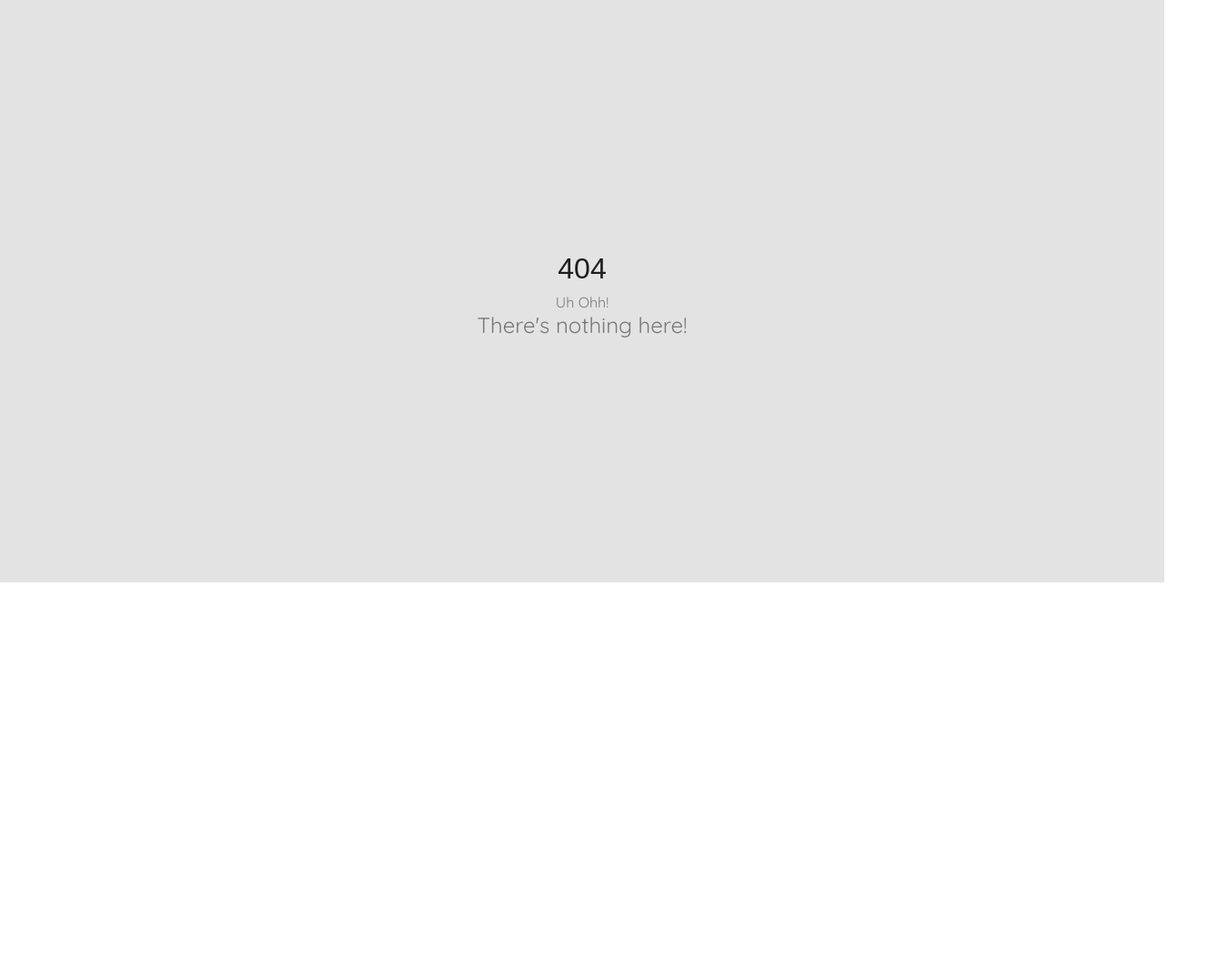
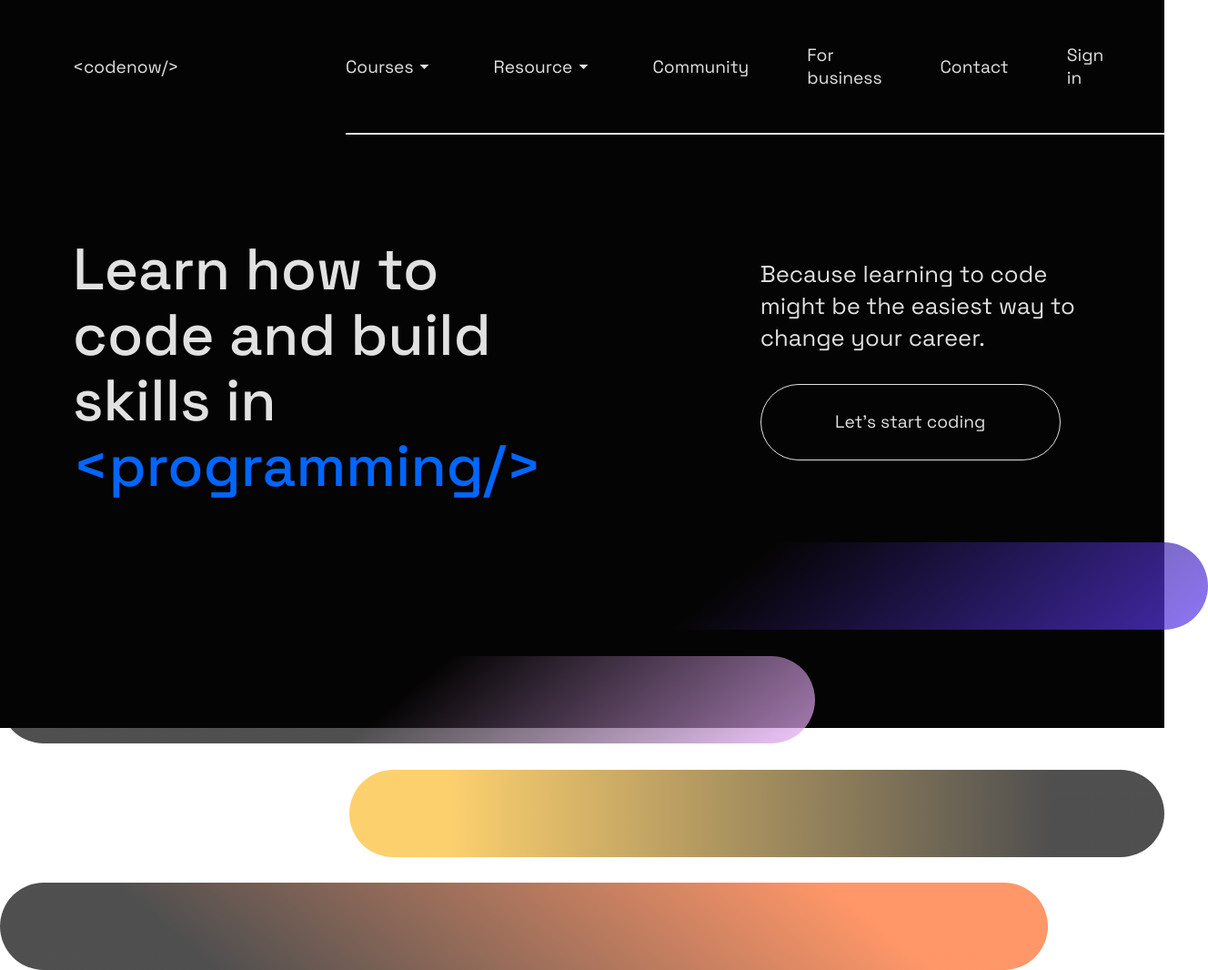
Before and after one commit to jayrajkachariya/UI-sprint, a React app: page /online-learning-platform in a window 1280 px wide. Before the commit this address had no page. Shown: the whole page at 91% size, 1328 px wide, since content can reach past the window. Before the commit the page ends 800 px from the top, so only its background shows below. Built offline with nearby package versions, Linux system fonts and the light colour scheme; a web font is replaced by a local one.

Commit message:
"Online Learning Platform" tile added

```diff
--- a/public/index.html
+++ b/public/index.html
@@ -19,6 +19,10 @@
       href="https://fonts.googleapis.com/css2?family=Abel&family=Quicksand&family=Signika+Negative:wght@600&display=swap"
       rel="stylesheet"
     />
+    <link
+      rel="stylesheet"
+      href="https://fonts.googleapis.com/css2?family=Material+Symbols+Outlined:opsz,wght,FILL,GRAD@48,400,1,0"
+    />
 
     <!--
       Notice the use of %PUBLIC_URL% in the tags above.
@@ -32,10 +36,8 @@
     <title>React App</title>
   </head>
 
-  <body style="margin: 0px; padding: 0px;">
-    <noscript>
-      You need to enable JavaScript to run this app.
-    </noscript>
+  <body style="margin: 0px; padding: 0px">
+    <noscript> You need to enable JavaScript to run this app. </noscript>
     <div id="root"></div>
     <!--
       This HTML file is a template.
--- a/src/index.css
+++ b/src/Index.module.css
@@ -7,6 +7,9 @@ a:link {
 }
 a:hover {
   text-decoration: none;
+}
+
+.container {
 }
 
 .App {
@@ -21,7 +24,7 @@ a:hover {
 }
 
 .thumbnailContainer {
-  width: 250px;
+  width: 100%;
   border-radius: 8px;
   box-shadow: 0 1px 5px 2px #eee;
 }
@@ -34,27 +37,23 @@ a:hover {
 .thumbnailHeader {
   text-decoration: none;
   color: #1e1e1e !important;
-  font-family: "Signika Negative", sans-serif;
+  font-family: 'Signika Negative', sans-serif;
   font-size: 16px;
   font-weight: 600;
 }
 
-.mx-2 {
+.mx2 {
   margin-right: 8px;
   margin-left: 8px;
 }
 
-.mt-1 {
+.mt1 {
   margin-top: 4px;
 }
 
-.my-1 {
+.my1 {
   margin-top: 8px;
   margin-bottom: 8px;
-}
-
-.mb-3 {
-  margin-bottom: 12px;
 }
 
 .fontLarge {
--- a/src/Main.js
+++ /dev/null
@@ -1,35 +0,0 @@
-import StyledLink from "./components/common/Link";
-import Header from "./components/common/Header";
-import Text from "./components/common/Text";
-import "./index.css";
-
-function UICard({ img, imageAlt, title, designedBy }) {
-  return (
-    <div className="thumbnailContainer">
-      <img src={img} alt={imageAlt} className="thumbnailImage" />
-      <div className="thumbnailContent">
-        <Header className="mx-2">{title}</Header>
-        <Text className="mx-2 my-1">By {designedBy}</Text>
-      </div>
-    </div>
-  );
-}
-
-export default function Main() {
-  return (
-    <div style={{ padding: 20 }}>
-      <Header className="mb-3" style={{ fontSize: 32 }}>
-        UI Sprint
-      </Header>
-      <StyledLink to="/e-commerce-app">
-        <UICard
-          title="Ecommerce App Concept"
-          designedBy="Mehedi Hasan Rownock"
-          designerURL="https://dribbble.com/Mehedi_Hasan"
-          img="e-commerce-app.webp"
-          imageAlt="e-commerce-app"
-        />
-      </StyledLink>
-    </div>
-  );
-}
--- /dev/null
+++ b/src/components/Main.js
@@ -0,0 +1,33 @@
+import StyledLink from './common/Link'
+import classes from './Main.module.css'
+import { lazy } from 'react'
+const Header = lazy(() => import('./common/Header'))
+const Catalogue = lazy(() => import('./common/Catalogue'))
+
+export default function Main() {
+  return (
+    <div className={classes.p20}>
+      <Header className={[classes.mb3, classes.font32]}>UI Sprint</Header>
+      <div className={classes.container}>
+        <StyledLink to="/e-commerce-app">
+          <Catalogue
+            title="Ecommerce App Concept"
+            designedBy="Mehedi Hasan Rownock"
+            designerURL="https://dribbble.com/Mehedi_Hasan"
+            img="e-commerce-app.webp"
+            imageAlt="e-commerce-app"
+          />
+        </StyledLink>
+        <StyledLink to="/online-learning-platform">
+          <Catalogue
+            title="Online Learning Platform"
+            designedBy="Solomia Kravets 👽"
+            designerURL="https://dribbble.com/solomiakr"
+            img="online-learning-platform.webp"
+            imageAlt="online-learning-platform"
+          />
+        </StyledLink>
+      </div>
+    </div>
+  )
+}
--- /dev/null
+++ b/src/components/Main.module.css
@@ -0,0 +1,16 @@
+.container {
+  display: grid;
+  grid-template-columns: repeat(3, 1fr);
+}
+
+.mb3 {
+  margin-bottom: 12px;
+}
+
+.font32 {
+  font-size: 32pt;
+}
+
+.p20 {
+  padding: 20pt;
+}
--- a/src/components/PageNotFoundComponent/index.js
+++ b/src/components/PageNotFoundComponent/index.js
@@ -1,23 +1,23 @@
-import styled from "styled-components";
-import Header from "../common/Header";
-import Text from "../common/Text";
-import "../../index.css";
+import styled from 'styled-components'
+import Header from '../common/Header'
+import Text from '../common/Text'
+import classes from '../../Index.module.css'
 
-const Container = styled("div")`
+const Container = styled('div')`
   height: 80vh;
   display: flex;
   flex-direction: column;
   align-items: center;
   justify-content: center;
   background: #e3e3e3;
-`;
+`
 
 export default function PageNotFoundComponent() {
   return (
     <Container>
-      <Header className="my-1 fontLarge">404</Header>
-      <Text className="fontRegular">Uh Ohh!</Text>
-      <Text className="fontMedium">There's nothing here!</Text>
+      <Header className={[classes.my1, classes.fontLarge]}>404</Header>
+      <Text className={classes.fontRegular}>Uh Ohh!</Text>
+      <Text className={classes.fontMedium}>There's nothing here!</Text>
     </Container>
-  );
+  )
 }
--- /dev/null
+++ b/src/components/common/Catalogue.js
@@ -0,0 +1,15 @@
+import Header from './Header'
+import Text from './Text'
+import classes from '../../Index.module.css'
+
+export default function Catalogue({ img, imageAlt, title, designedBy }) {
+  return (
+    <div className={classes.thumbnailContainer}>
+      <img src={img} alt={imageAlt} className={classes.thumbnailImage} />
+      <div className={classes.thumbnailContent}>
+        <Header className={classes.mx2}>{title}</Header>
+        <Text className={[classes.mx2, classes.my1]}>By {designedBy}</Text>
+      </div>
+    </div>
+  )
+}
--- /dev/null
+++ b/src/components/online-learning-platform/OnlineLearningPlatform.module.css
@@ -0,0 +1,150 @@
+@import url('https://fonts.googleapis.com/css2?family=Space+Grotesk:wght@400;500&display=swap');
+
+* {
+  font-family: 'Space Grotesk', sans-serif;
+  --color-black: #050404;
+  --color-orange: #ff6a28;
+  --color-purple: #5d3af3;
+  --color-yellow: #fcbc30;
+  --color-blue: #0066fe;
+  --color-pink: #ecb0fd;
+  --color-white: #e1e1e1;
+}
+
+.container {
+  height: 100vh;
+  background: var(--color-black);
+}
+
+.headerItem {
+  font-size: 1.2rem;
+  font-weight: 400;
+  color: var(--color-white);
+  margin: 3rem 4rem 3rem 0;
+  display: flex;
+}
+
+.textContent {
+  font-size: 1.6rem;
+  line-height: 2.2rem;
+  font-weight: 400;
+  color: var(--color-white);
+  margin: 3rem 4rem 2rem 0;
+  display: flex;
+}
+
+.header {
+  display: flex;
+  align-items: center;
+}
+
+.headerLeft {
+  flex: 1;
+  display: flex;
+  align-items: center;
+  border-bottom: 2px solid transparent;
+  padding-left: 5rem;
+}
+
+.headerRight {
+  flex: 3;
+  display: flex;
+  align-items: center;
+  border-bottom: 2px solid var(--color-white);
+}
+
+.mlauto {
+  margin-left: auto;
+}
+
+.textLarge {
+  font-size: 64px;
+  line-height: 72px;
+  font-weight: 500;
+  color: var(--color-white);
+}
+
+.textBlue {
+  color: var(--color-blue);
+}
+
+.contentArea {
+  flex: 1;
+  display: flex;
+  margin-bottom: 1rem;
+}
+
+.contentLeft {
+  flex: 1;
+  padding: 7rem 5rem 2rem;
+}
+
+.contentRight {
+  flex: 1;
+  padding: 5.5rem 2rem 2rem 10rem;
+}
+
+.button {
+  outline: none;
+  border: 1px solid var(--color-white);
+  border-radius: 3rem;
+  padding: 1.8rem 2.5rem;
+  font-size: 1.2rem;
+  color: var(--color-white);
+  background: transparent;
+  width: 80%;
+  cursor: pointer;
+  transition: ease-in-out 0.2s;
+}
+
+.button:hover {
+  background: var(--color-white);
+  color: var(--color-black);
+}
+
+.colorStrip {
+  height: 6rem;
+  margin-bottom: 1.8em;
+  border-radius: 3rem;
+  opacity: 0.7;
+}
+
+.colorStrip1 {
+  margin-right: -3rem;
+  background: linear-gradient(
+    140deg,
+    var(--color-black) 59%,
+    var(--color-purple) 100%
+  );
+}
+
+.colorStrip2 {
+  margin-right: 30%;
+  background: linear-gradient(
+    140deg,
+    var(--color-black) 49%,
+    var(--color-pink) 100%
+  );
+}
+
+.colorStrip3 {
+  margin-left: 30%;
+  background: linear-gradient(
+    90deg,
+    var(--color-yellow) 12%,
+    var(--color-black) 86%
+  );
+}
+
+.colorStrip4 {
+  margin-right: 10%;
+  background: linear-gradient(
+    40deg,
+    var(--color-black) 19%,
+    var(--color-orange) 81%
+  );
+}
+
+.material-symbols-outlined {
+  font-variation-settings: 'FILL' 1, 'wght' 700, 'GRAD' 200, 'opsz' 48;
+}
--- /dev/null
+++ b/src/components/online-learning-platform/index.js
@@ -0,0 +1,50 @@
+import classes from './OnlineLearningPlatform.module.css'
+
+export default function OnlineLearningPlatform(params) {
+  return (
+    <div className={classes.container}>
+      <div className={classes.header}>
+        <div className={classes.headerLeft}>
+          <div className={classes.headerItem}>{`<codenow/>`}</div>
+        </div>
+        <div className={classes.headerRight}>
+          <div className={classes.headerItem}>
+            Courses{' '}
+            <span class="material-symbols-outlined">arrow_drop_down</span>
+          </div>
+          <div className={classes.headerItem}>
+            Resource{' '}
+            <span class="material-symbols-outlined">arrow_drop_down</span>
+          </div>
+          <div className={classes.headerItem}>Community</div>
+          <div className={classes.headerItem}>For business</div>
+          <div className={classes.headerItem}>Contact</div>
+          <div className={`${classes.headerItem} ${classes.mlauto}`}>
+            Sign in
+          </div>
+        </div>
+      </div>
+      <div className={classes.contentArea}>
+        <div className={classes.contentLeft}>
+          <div className={classes.textLarge}>
+            Learn how to code and build skills in{' '}
+            <span
+              className={`${classes.textLarge} ${classes.textBlue}`}
+            >{`<programming/>`}</span>
+          </div>
+        </div>
+        <div className={classes.contentRight}>
+          <div className={classes.textContent}>
+            Because learning to code might be the easiest way to change your
+            career.
+          </div>
+          <button className={classes.button}>Let's start coding</button>
+        </div>
+      </div>
+      <div className={`${classes.colorStrip} ${classes.colorStrip1}`} />
+      <div className={`${classes.colorStrip} ${classes.colorStrip2}`} />
+      <div className={`${classes.colorStrip} ${classes.colorStrip3}`} />
+      <div className={`${classes.colorStrip} ${classes.colorStrip4}`} />
+    </div>
+  )
+}
--- a/src/index.js
+++ b/src/index.js
@@ -1,34 +1,37 @@
-import { StrictMode } from "react";
-import { createRoot } from "react-dom/client";
-import {
-  BrowserRouter as Router,
-  Routes,
-  Route,
-  useLocation
-} from "react-router-dom";
+import { Suspense, lazy, StrictMode } from 'react'
+import { createRoot } from 'react-dom/client'
+import { BrowserRouter as Router, Routes, Route } from 'react-router-dom'
+import classes from './Index.module.css'
 
-import "./index.css";
-import Main from "./Main";
-import ECommerceApp from "./components/e-commerce-app";
-import PageNotFoundComponent from "./components/PageNotFoundComponent";
-
-const rootElement = document.getElementById("root");
-const root = createRoot(rootElement);
+const Main = lazy(() => import('./components/Main'))
+const ECommerceApp = lazy(() => import('./components/e-commerce-app'))
+const OnlineLearningPlatform = lazy(() =>
+  import('./components/online-learning-platform')
+)
+const PageNotFoundComponent = lazy(() =>
+  import('./components/PageNotFoundComponent')
+)
 
 const App = () => {
-  const location = useLocation();
-  console.log(location.pathname);
-
   return (
-    <div className="container">
+    <div className={classes.container}>
+      <Suspense fallback={<div>Loading...</div>}>
         <Routes>
           <Route path="" element={<Main />} />
           <Route path="e-commerce-app" element={<ECommerceApp />} />
+          <Route
+            path="online-learning-platform"
+            element={<OnlineLearningPlatform />}
+          />
           <Route path="*" element={<PageNotFoundComponent />} />
         </Routes>
+      </Suspense>
     </div>
-  );
-};
+  )
+}
+
+const rootElement = document.getElementById('root')
+const root = createRoot(rootElement)
 
 root.render(
   <StrictMode>
@@ -36,4 +39,4 @@ root.render(
       <App />
     </Router>
   </StrictMode>
-);
+)
```
Also changed, not shown: src/components/e-commerce-app/Components.js (+19 -19 lines), package.json (line endings or trailing spaces), public/online-learning-platform.webp (added), public/profile_pic.svg (added), 1 other file. Lines whose indentation alone changed are shown as unchanged.
